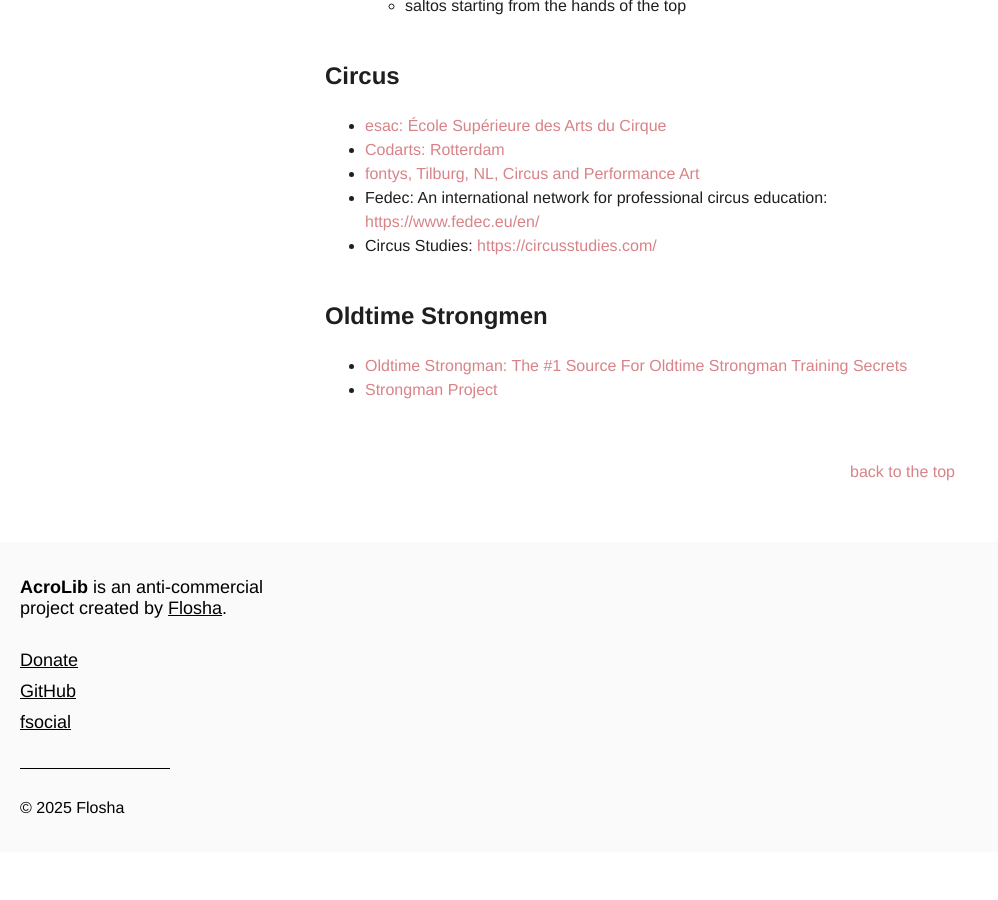
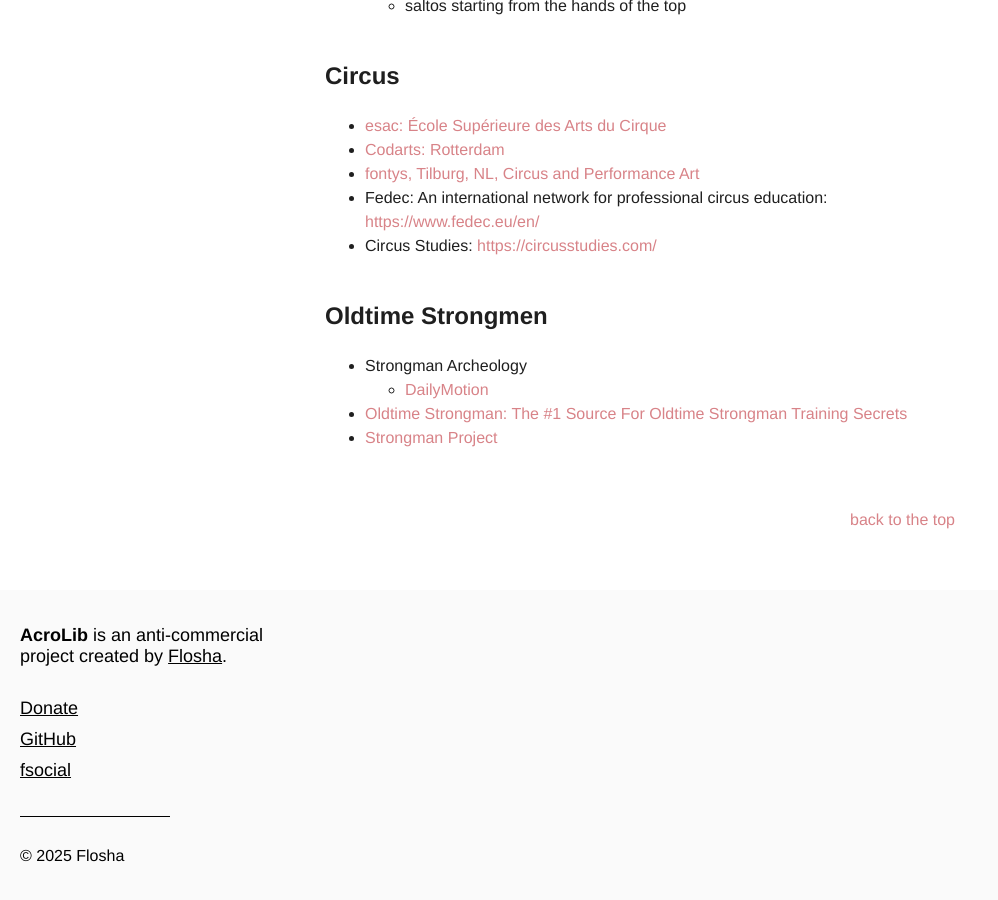
Before and after one commit to floshin/acrolib, a Jekyll site: the page built from links.md, in a window 1280 px wide and 900 px high, scrolled down 1810 px. Shown: the whole window, without its empty margins (0-998 px from the left). Built offline with Jekyll 4.4.1, drawn with Linux system fonts in a browser that asks for light colours; our own code applies the rules of GitHub Pages for plain Markdown files; before the commit the page ends 2662 px from its top, so only the background shows below that.

Commit message:
Update links.md

```diff
--- a/links.md
+++ b/links.md
@@ -70,5 +70,7 @@
 
 ## Oldtime Strongmen
 
+* Strongman Archeology
+  * [DailyMotion](https://www.dailymotion.com/qdmcraw/videos)
 * [Oldtime Strongman: The #1 Source For Oldtime Strongman Training Secrets](https://www.oldtimestrongman.com/)
 * [Strongman Project](https://www.strongmanproject.com/)
```
